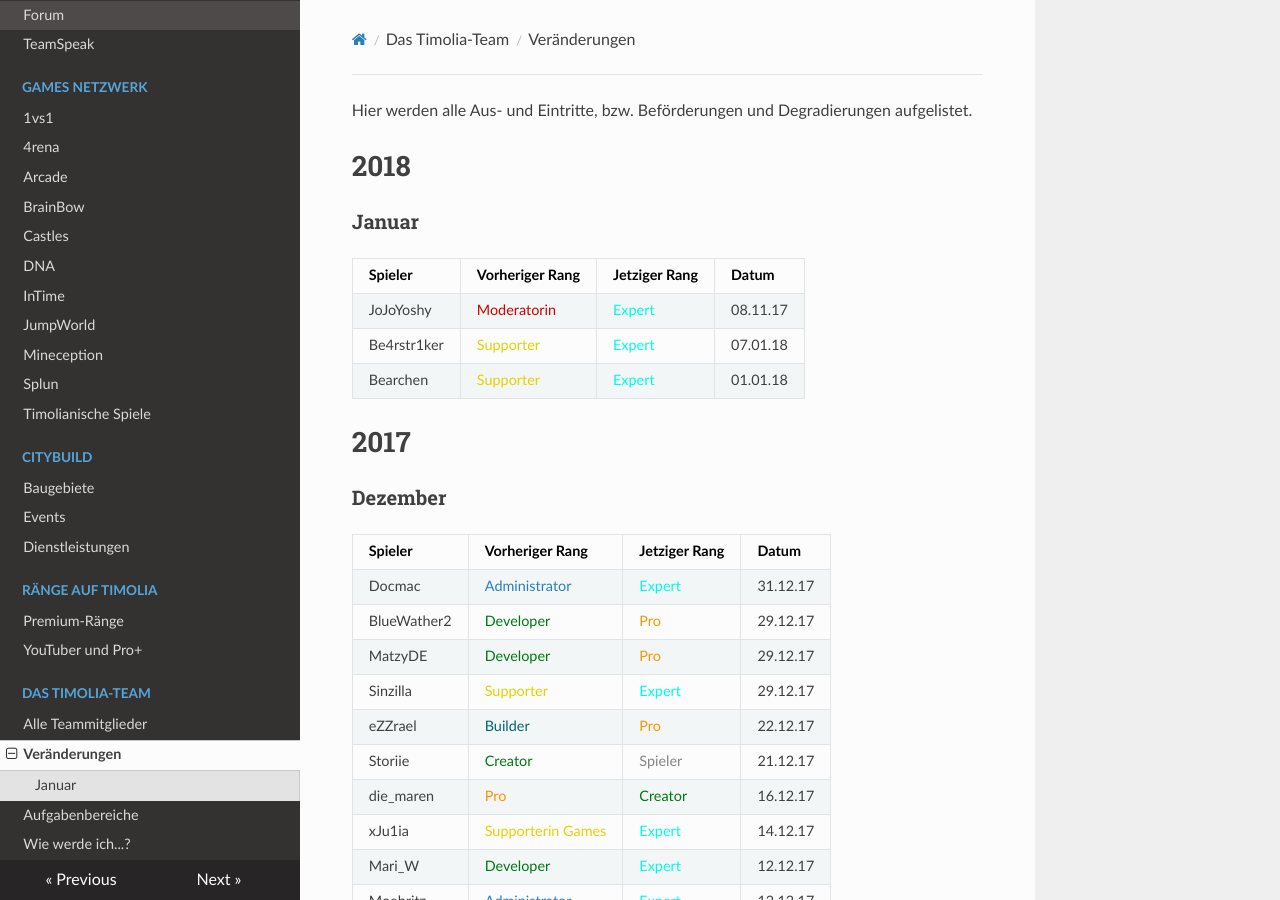
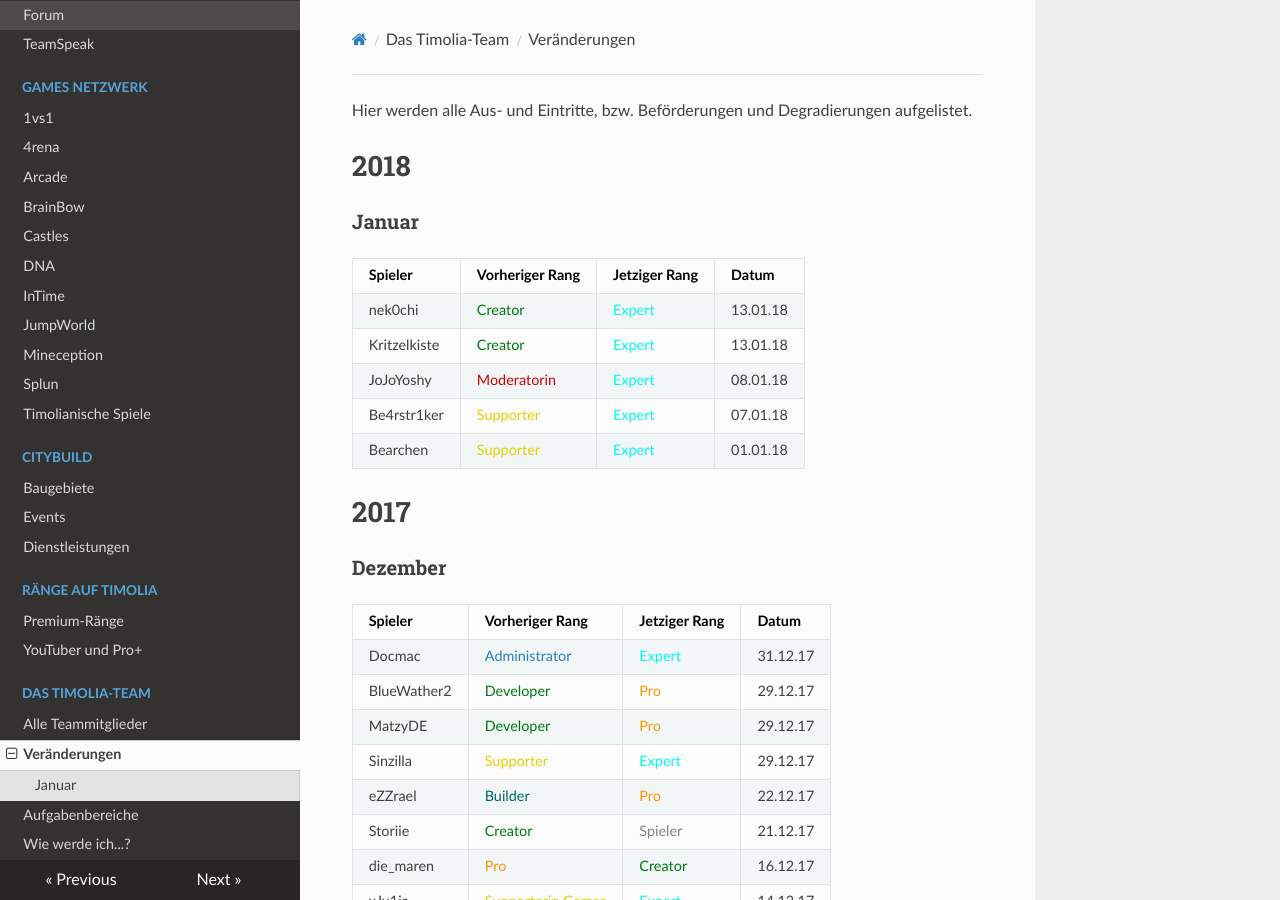
Before and after one commit to TimoliaDE/HowTo, an MkDocs documentation site: the page built from docs/team/changes.md, in a window 1280 px wide and 900 px high. Built offline with MkDocs 1.6.1, drawn with Linux system fonts in a browser that asks for light colours; nearby versions of some CDN libraries; old or Windows-style settings are respelled for this version of MkDocs.

Commit message:
Update changes.md

```diff
--- a/docs/team/changes.md
+++ b/docs/team/changes.md
@@ -5,7 +5,9 @@ Hier werden alle Aus- und Eintritte, bzw. Beförderungen und Degradierungen aufg
 ###<strong>Januar</strong>
 | Spieler | Vorheriger Rang | Jetziger Rang | Datum |
 | ------ | ------ | ------ | ------ |
-|JoJoYoshy | <span style="color:#CF0101">Moderatorin</span> | <span style="color:#00F9EC">Expert</span> | 08.11.17 |
+|nek0chi | <span style="color:#007812">Creator</span> | <span style="color:#00F9EC">Expert</span> | 13.01.18 |
+|Kritzelkiste | <span style="color:#007812">Creator</span> | <span style="color:#00F9EC">Expert</span> | 13.01.18 |
+|JoJoYoshy | <span style="color:#CF0101">Moderatorin</span> | <span style="color:#00F9EC">Expert</span> | 08.01.18 |
 |Be4rstr1ker | <span style="color:#E4D100">Supporter</span> | <span style="color:#00F9EC">Expert</span> | 07.01.18 |
 |Bearchen | <span style="color:#E4D100">Supporter</span> | <span style="color:#00F9EC">Expert</span> | 01.01.18 |
 
```
